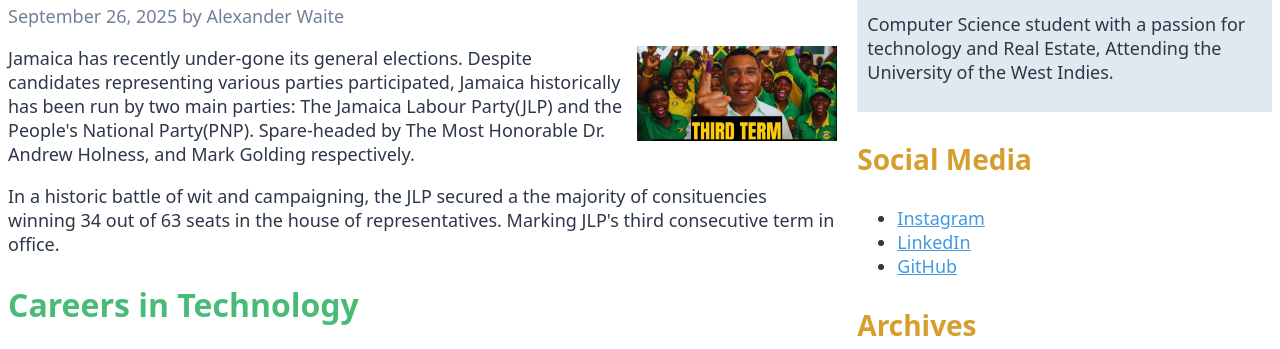
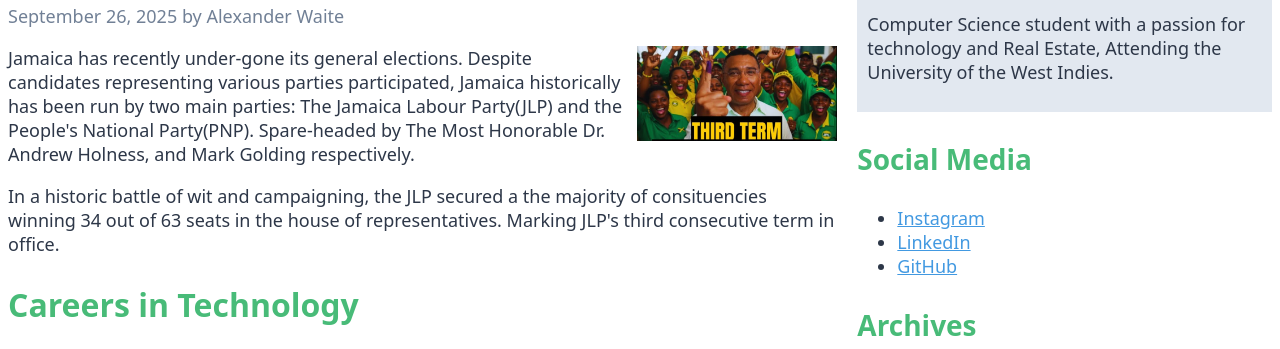
Before and after one commit to AlexWaite03/info2180-lab2, a plain HTML site: page index.html in a window 1280 px wide. Shown: the part 432-781 px from the top of the page. Drawn offline with Linux system fonts and the light colour scheme.

Commit message:
styles update

```diff
--- a/styles.css
+++ b/styles.css
@@ -72,7 +72,7 @@ aside{
 
 aside h3 {
     font-size: 28px;
-    color: #D69E2E;
+    color: #48BB78;
 }
 
 .About h3{
```
